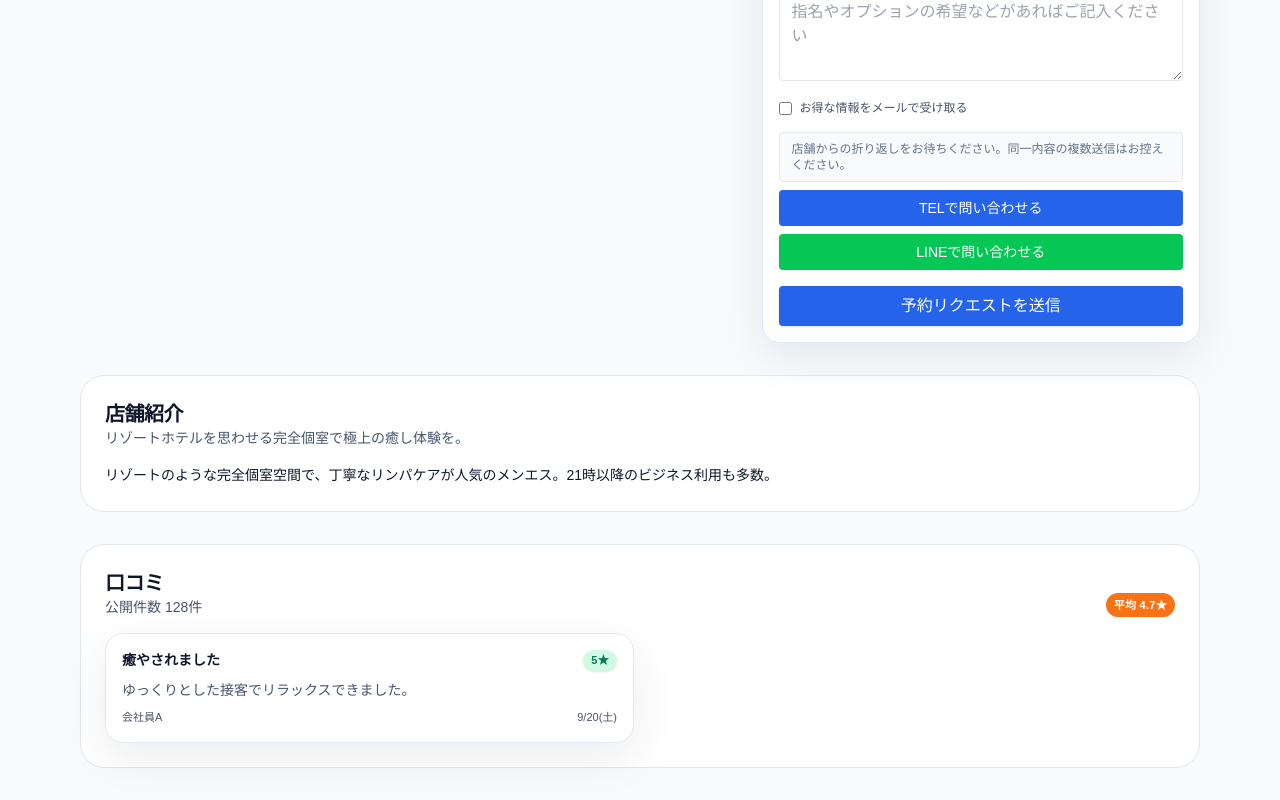
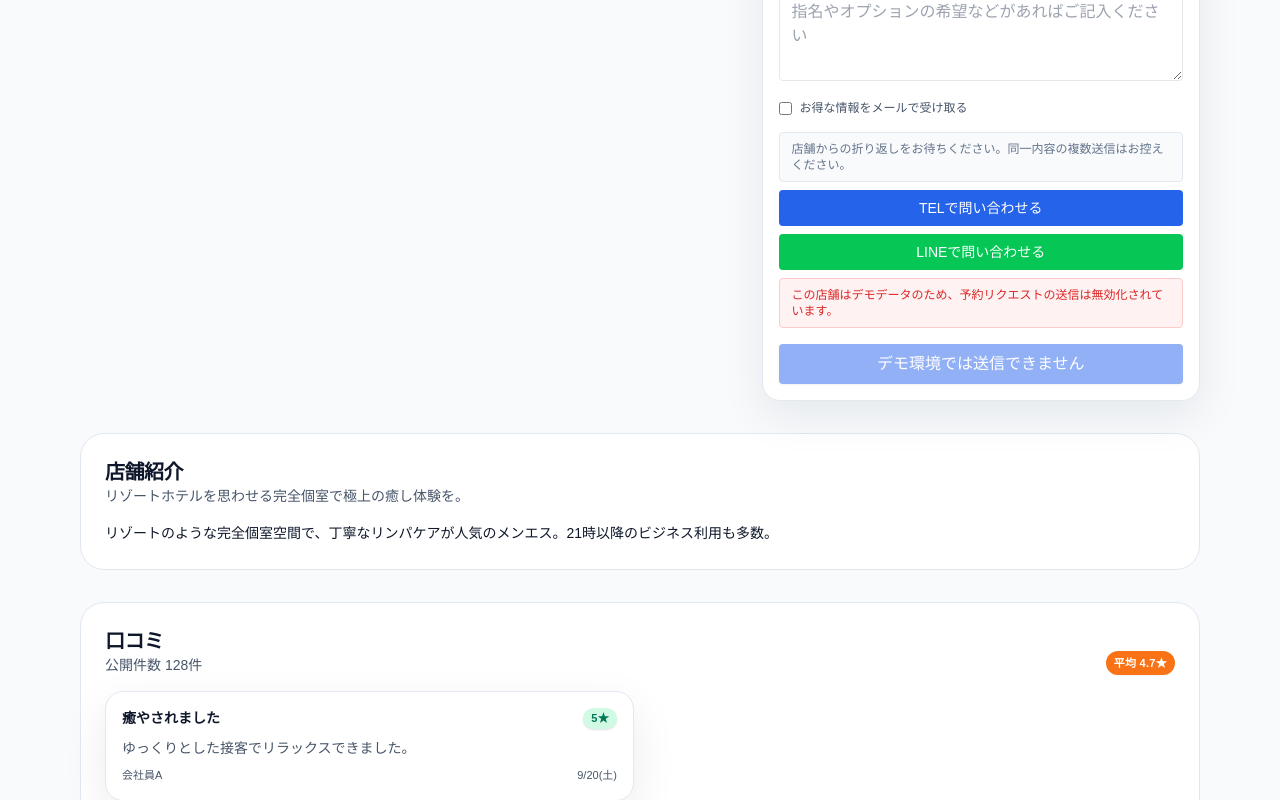
Before and after one commit to yusaku0324/osakamenesu, a Next.js app in the folder osakamenesu/apps/web/: page /profiles/sample-namba-resort in a window 1280 px wide. Shown: the part 1640-2440 px from the top of the page. Built offline with nearby package versions, Linux system fonts and the light colour scheme; no server answers; a web font is replaced by a local one.

Commit message:
feat: disable reservation submission for demo shops

```diff
--- a/osakamenesu/apps/web/src/components/ReservationForm.tsx
+++ b/osakamenesu/apps/web/src/components/ReservationForm.tsx
@@ -68,6 +68,7 @@ export default function ReservationForm({ shopId, defaultStart, defaultDurationM
   })()
   const uuidPattern = /^[0-9a-f]{8}-[0-9a-f]{4}-[0-9a-f]{4}-[0-9a-f]{4}-[0-9a-f]{12}$/i
   const shopUuid = uuidPattern.test(shopId) ? shopId : null
+  const isDemoEnvironment = !shopUuid
   const staffUuid = (() => {
     if (!staffId) return undefined
     return uuidPattern.test(staffId) ? staffId : undefined
@@ -90,6 +91,10 @@ export default function ReservationForm({ shopId, defaultStart, defaultDurationM
   }
 
   async function submit() {
+    if (isDemoEnvironment) {
+      push('error', 'デモデータのため、この環境では予約送信できません。')
+      return
+    }
 
     const start = new Date(form.desiredStart)
     if (Number.isNaN(start.getTime())) {
@@ -97,10 +102,6 @@ export default function ReservationForm({ shopId, defaultStart, defaultDurationM
       return
     }
     const end = new Date(start.getTime() + form.durationMinutes * 60000)
-    if (!shopUuid) {
-      push('error', '現在の環境では予約送信を行えません。（デモデータ）')
-      return
-    }
     startTransition(async () => {
       try {
         const payload = {
@@ -256,14 +257,19 @@ export default function ReservationForm({ shopId, defaultStart, defaultDurationM
             lastPayload={lastPayload}
           />
         ) : null}
+        {isDemoEnvironment ? (
+          <div className="text-xs text-red-600 bg-red-50 border border-red-200 rounded px-3 py-2">
+            この店舗はデモデータのため、予約リクエストの送信は無効化されています。
+          </div>
+        ) : null}
       </div>
       <ToastContainer toasts={toasts} onDismiss={remove} />
       <button
         onClick={submit}
-        disabled={disabled}
+        disabled={disabled || isDemoEnvironment}
         className="w-full bg-blue-600 text-white py-2 rounded shadow disabled:opacity-50"
       >
-        {disabled ? '送信中...' : '予約リクエストを送信'}
+        {disabled ? '送信中...' : isDemoEnvironment ? 'デモ環境では送信できません' : '予約リクエストを送信'}
       </button>
     </div>
   )
```
